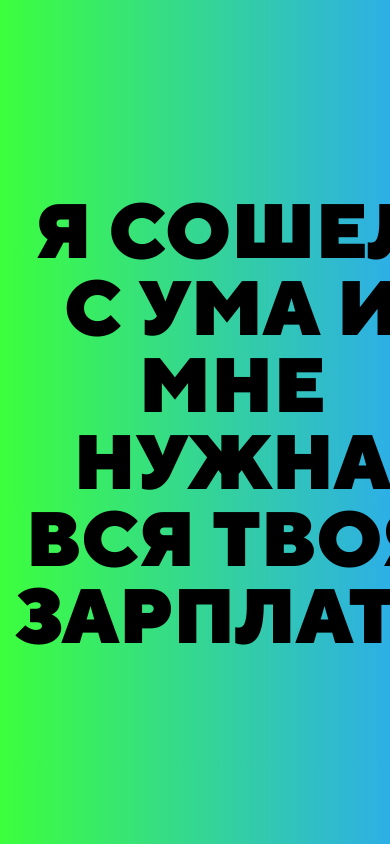
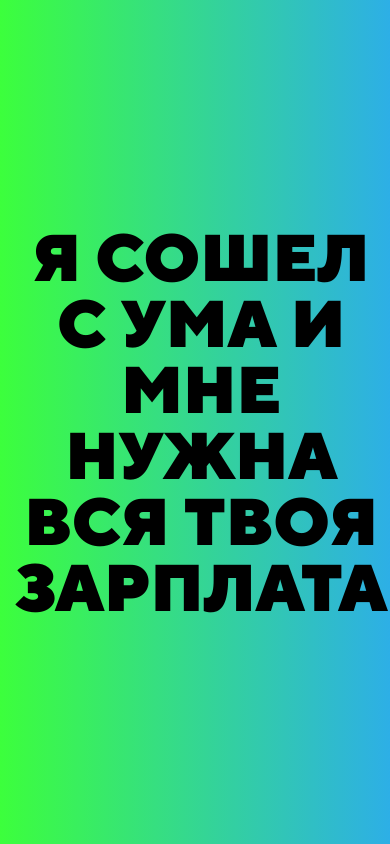
Before and after one commit to weblking/weblking, a plain HTML site: page index.html in a window 390 px wide. Drawn offline with nearby package versions, Linux system fonts and the light colour scheme.

Commit message:
Update style.css
h1 f-s mobile screen

```diff
--- a/css/style.css
+++ b/css/style.css
@@ -89,7 +89,7 @@ body {
 
 .money h1 {
     text-align: center;
-    font-size: 77px;
+    font-size: 66px;
     font-weight: 900;
     color: black;
     margin: 0;
```
